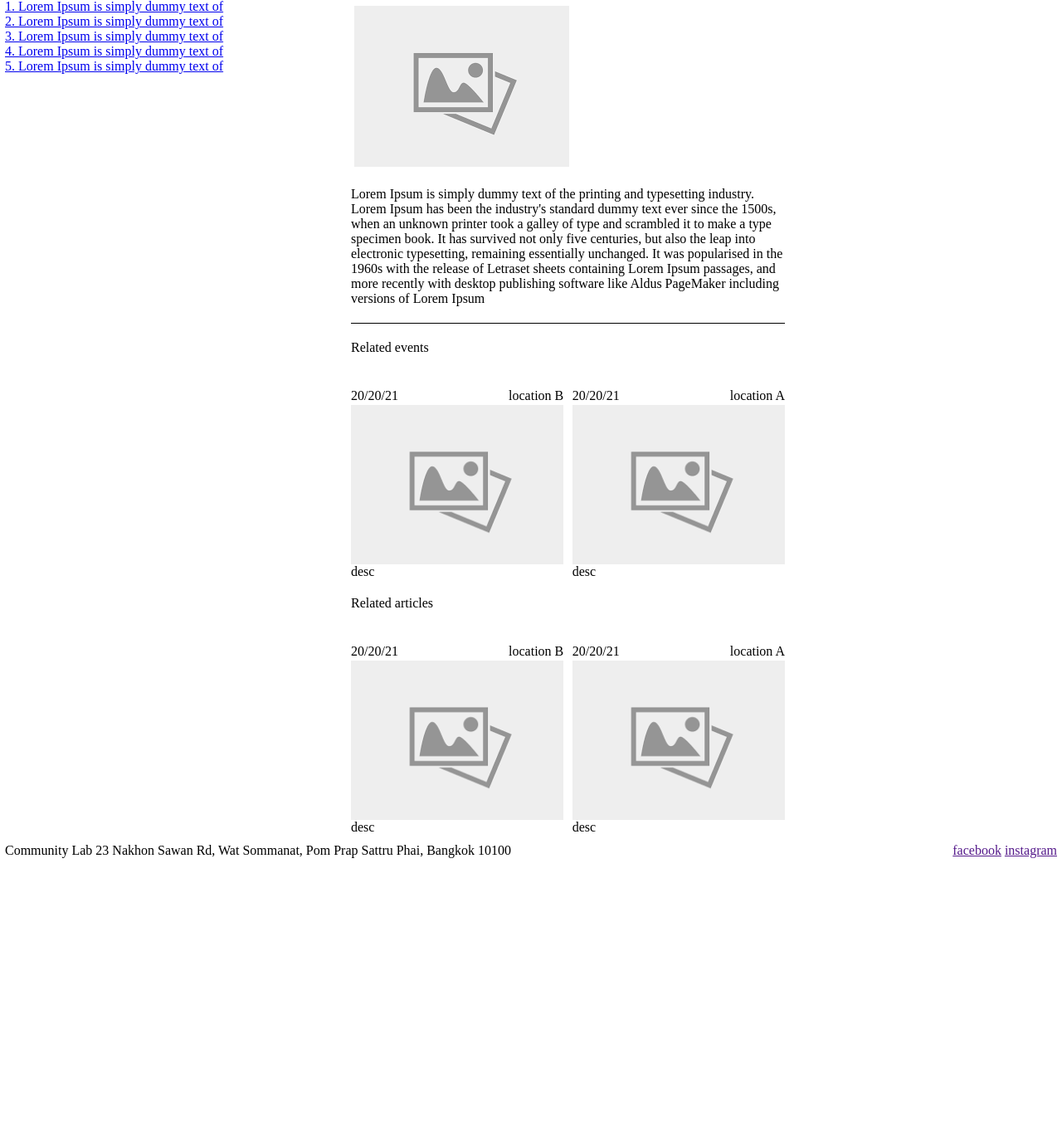
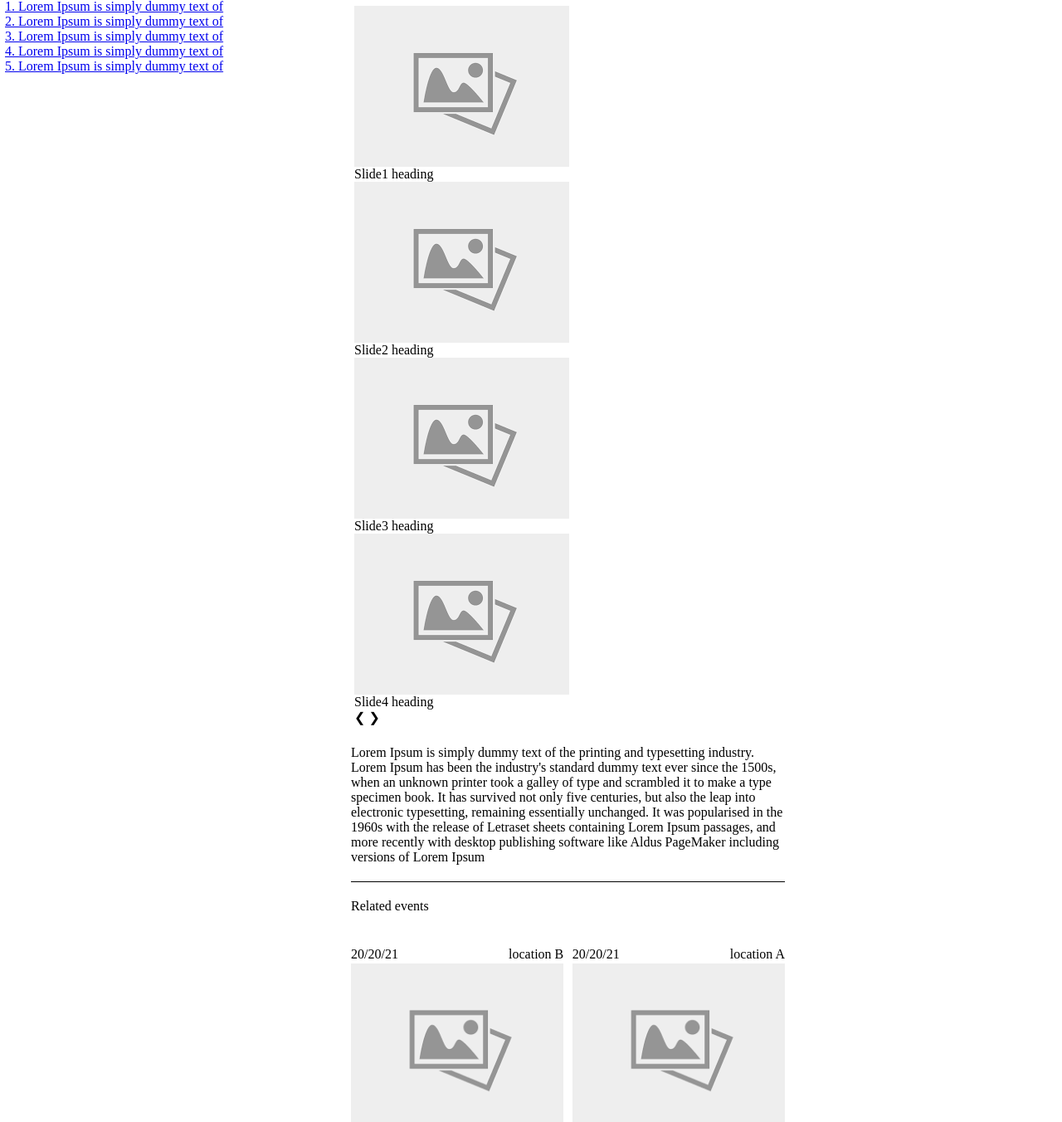
Before and after one commit to khajer/nanglerng, a Django app: template nanglerng/templates/community/mapLoc.html in a window 1280 px wide; the page is wider, and only the part inside the window is pictured. Shown: the part 273-1625 px from the top of that part at 83% size. Before the commit the page ends 1307 px from the top of that part, so only its background shows below. Run offline with Django 3.2, Linux system fonts and the light colour scheme; the template is opened without the code that fills it, so the values that code supplies are empty; some libraries are stand-ins or nearby versions.

Commit message:
update slide image show

```diff
--- a/nanglerng/templates/community/mapLoc.html
+++ b/nanglerng/templates/community/mapLoc.html
@@ -4,9 +4,8 @@
         {% load static %}
         <script src="{% static 'fontawesomefree/js/all.min.js' %}"></script>
         <link rel="stylesheet" type="text/css" href="{% static 'css/m4.css' %}">
-        <!-- <link rel="stylesheet" type="text/css" href="{% static 'css/map.css' %}"> -->
+        <link rel="stylesheet" type="text/css" href="{% static 'css/image_slide.css' %}">
         <script src="{% static 'js/toggle_menu.js' %}"></script>
-
     </head>
     <body>
         {% include "project/header.html" %}
@@ -53,7 +52,31 @@
                             <div id="center_column">
                                 <div><a href="/community/map">back to map</a></div>
                                 <div class="title_text">Salaochalermthai</div>
-                                <div class="image"><img src="img.png"></div>
+                                <div class="image">
+                                    <div class="slidercontainer">
+                                        <div class="showSlide fade">
+                                            <img src="{% static 'images/example.png' %}" />
+                                            <div class="content">Slide1 heading</div>
+                                        </div>
+                                        <div class="showSlide fade">
+                                            <img src="{% static 'images/example.png' %}" />
+                                            <div class="content">Slide2 heading</div>
+                                        </div>
+
+                                        <div class="showSlide fade">
+                                            <img src="{% static 'images/example.png' %}" />
+                                            <div class="content">Slide3 heading</div>
+                                        </div>
+                                        <div class="showSlide fade">
+                                            <img src="{% static 'images/example.png' %}" />
+                                            <div class="content">Slide4 heading</div>
+                                        </div>
+                                        <!-- Navigation arrows -->
+                                        <a class="left" onclick="nextSlide(-1)">❮</a>
+                                        <a class="right" onclick="nextSlide(1)">❯</a>
+                                    </div>
+                                    <script src="{% static 'js/image_slide.js' %}"></script>
+                                </div>
                                 <div class="title_text">Lorem Ipsum is simply dummy text of the printing and typesetting industry. Lorem Ipsum has been the industry's standard dummy text ever since the 1500s, when an unknown printer took a galley of type and scrambled it to make a type specimen book. It has survived not only five centuries, but also the leap into electronic typesetting, remaining essentially unchanged. It was popularised in the 1960s with the release of Letraset sheets containing Lorem Ipsum passages, and more recently with desktop publishing software like Aldus PageMaker including versions of Lorem Ipsum</div>
                                 <div class="spacer"></div>
                                 <div class="title_text">Related events</div>
```
Also changed, not shown: nanglerng/templates/community/timeline.html (line endings or trailing spaces).
